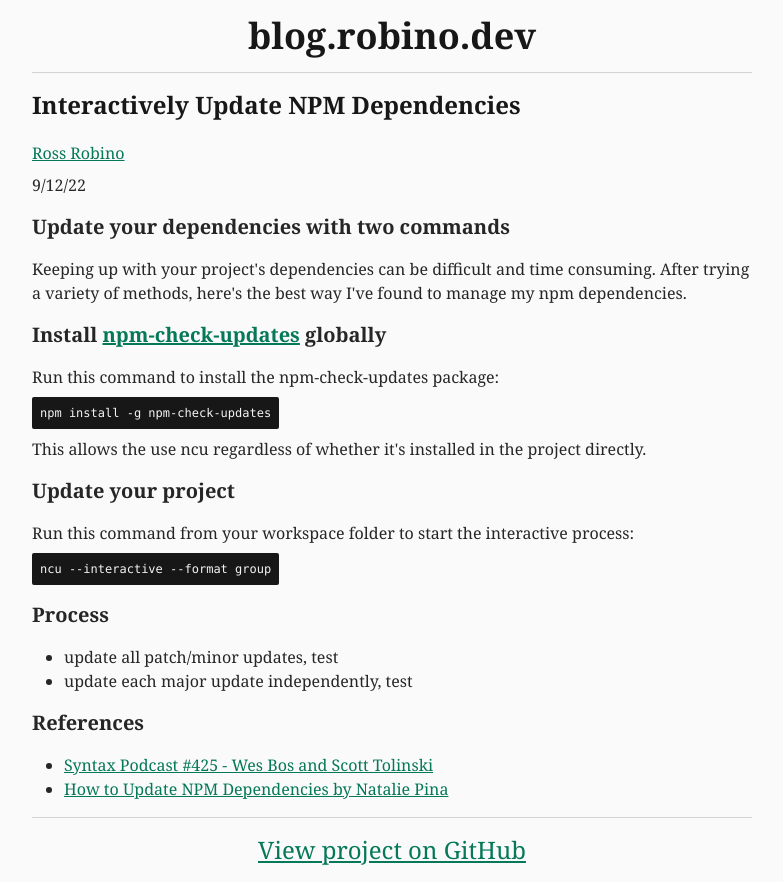
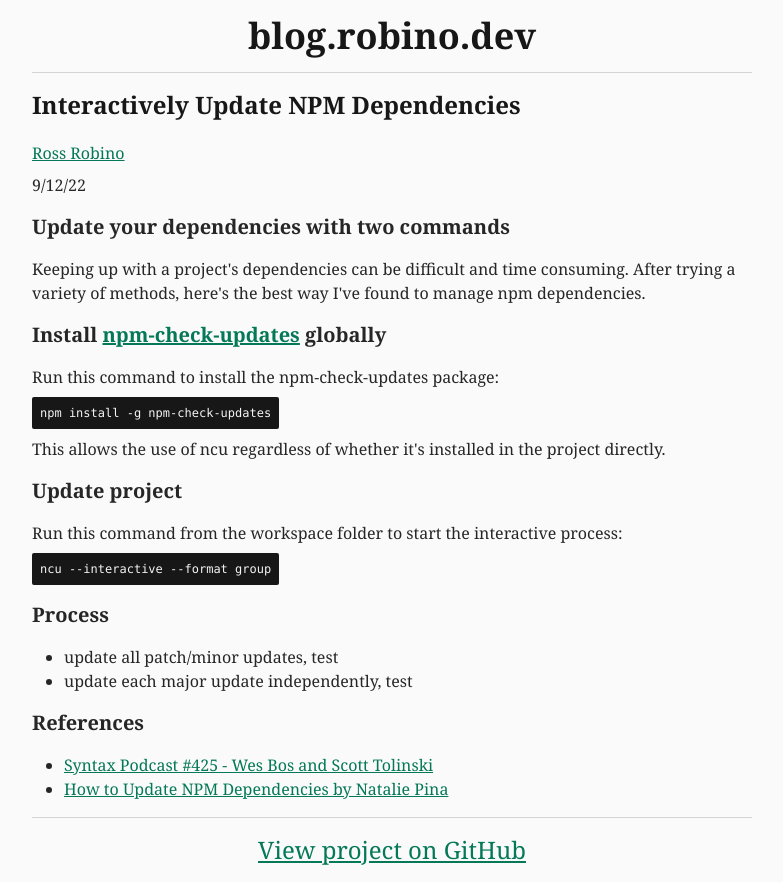
Before and after one commit to rossrobino/blog, a SvelteKit app: page /posts/update-npm-dependencies in a window 1280 px wide. Shown: the whole page, without its empty margins (248-1031 px from the left). Built offline with nearby package versions, Linux system fonts and the light colour scheme.

Commit message:
fix typo

```diff
--- a/src/routes/posts/update-npm-dependencies/+page.svelte
+++ b/src/routes/posts/update-npm-dependencies/+page.svelte
@@ -18,9 +18,9 @@
 <section>
 	<h3>Update your dependencies with two commands</h3>
 	<p>
-		Keeping up with your project's dependencies can be difficult and time
+		Keeping up with a project's dependencies can be difficult and time
 		consuming. After trying a variety of methods, here's the best way I've
-		found to manage my npm dependencies.
+		found to manage npm dependencies.
 	</p>
 </section>
 
@@ -33,13 +33,13 @@
 	<p>Run this command to install the npm-check-updates package:</p>
 	<Code>npm install -g npm-check-updates</Code>
 	<p>
-		This allows the use ncu regardless of whether it's installed in the
+		This allows the use of ncu regardless of whether it's installed in the
 		project directly.
 	</p>
 
-	<h3>Update your project</h3>
+	<h3>Update project</h3>
 	<p>
-		Run this command from your workspace folder to start the interactive
+		Run this command from the workspace folder to start the interactive
 		process:
 	</p>
 	<Code>ncu --interactive --format group</Code>
```
